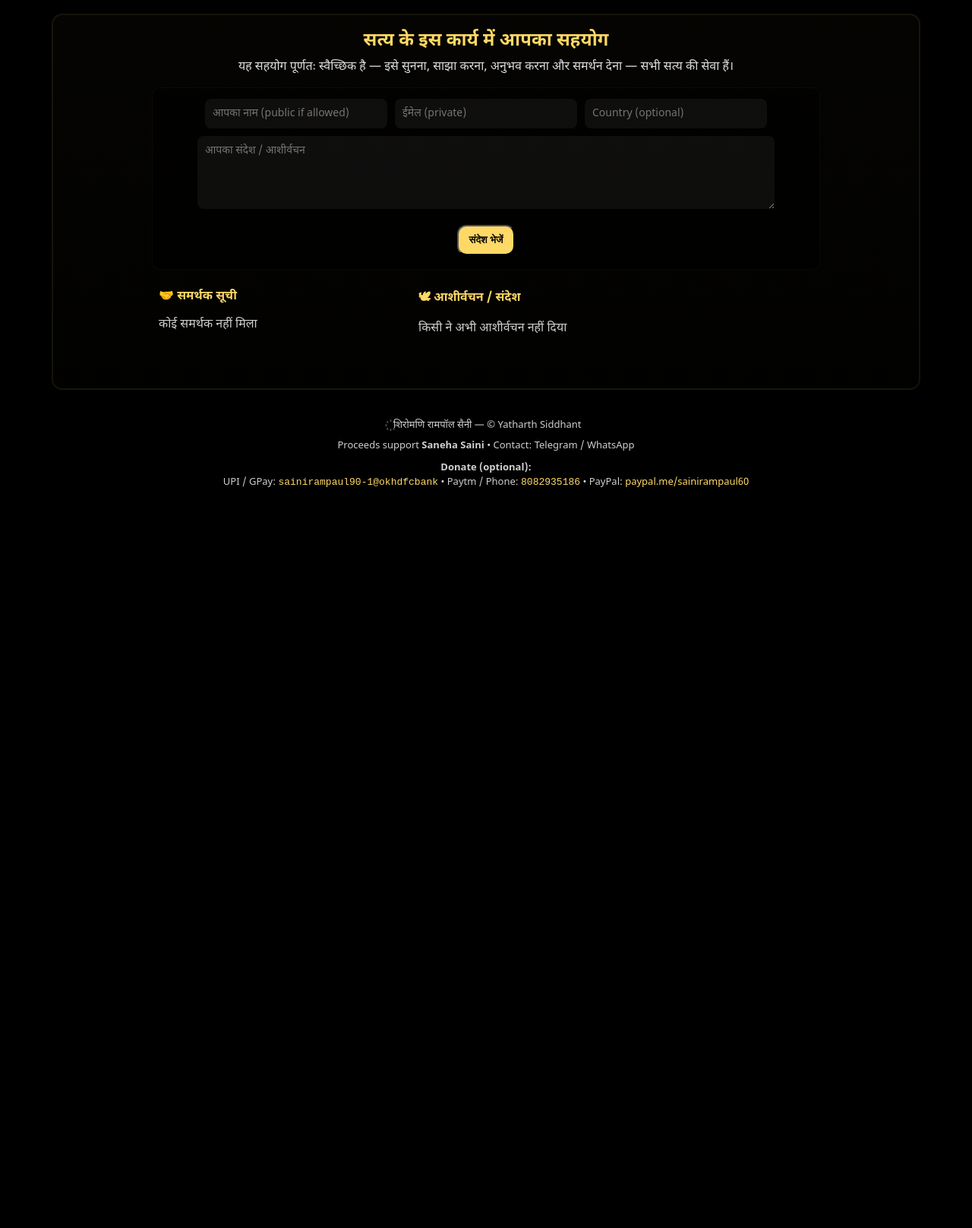
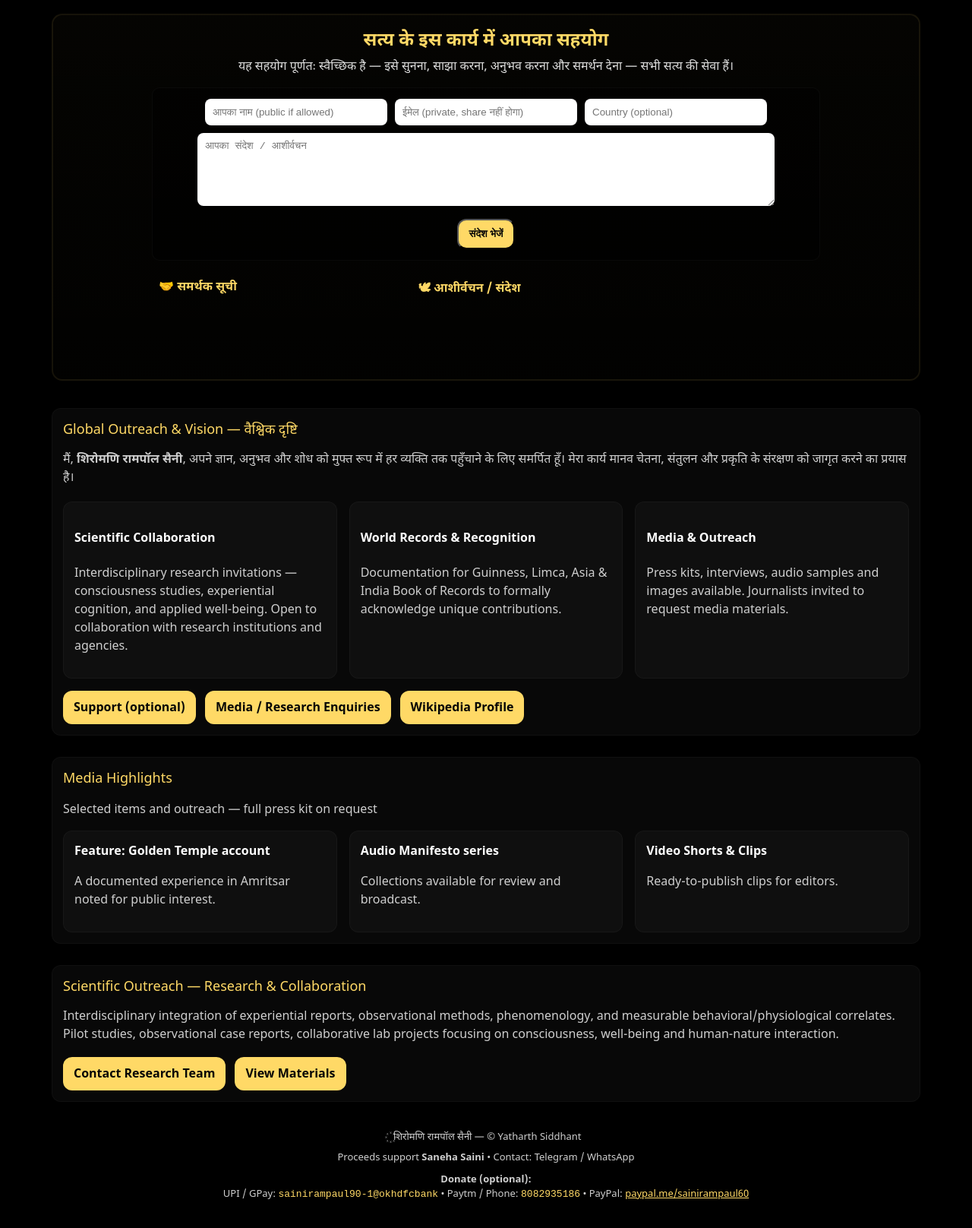
Before and after one commit to rampaulsaini/my-omniverse-store, a plain HTML site: page index.html in a window 1280 px wide. Shown: the part 640-2256 px from the top of the page at 76% size. Before the commit the page ends 1331 px from the top, so only its background shows below. Drawn offline with Linux system fonts and the light colour scheme.

Commit message:
Update index.html

```diff
--- a/index.html
+++ b/index.html
@@ -7,48 +7,36 @@
 <meta name="description" content="शाश्वत वास्तविक स्वाभाविक सत्य — Yatharth by Shromani Rampaulsaini. Free to read & listen. Support optional. Proceeds support Saneha Saini.">
 <meta name="keywords" content="निष्पक्ष समझ, Yatharth, Shromani Rampaulsaini, Nishpaksh Samajh, Saneha Saini, audio, manifesto, truth">
 <link rel="canonical" href="https://rampaulsaini.github.io/my-omniverse-store/">
-
-<meta property="og:locale" content="hi_IN" />
-<meta property="og:type" content="website" />
-<meta property="og:title" content="꙰ Yatharth — निष्पक्ष समझ — Shromani Rampaulsaini" />
-<meta property="og:description" content="The Era of Direct Truth — Free audio, manifesto and vision assets. Support optional." />
-<meta property="og:url" content="https://rampaulsaini.github.io/my-omniverse-store/" />
-<meta property="og:image" content="https://i.ibb.co/xqf3kTPS/enhanced-image.webp" />
-<meta name="twitter:card" content="summary_large_image" />
+<meta property="og:locale" content="hi_IN">
+<meta property="og:type" content="website">
+<meta property="og:title" content="꙰ Yatharth — निष्पक्ष समझ — Shromani Rampaulsaini">
+<meta property="og:description" content="The Era of Direct Truth — Free audio, manifesto and vision assets. Support optional.">
+<meta property="og:url" content="https://rampaulsaini.github.io/my-omniverse-store/">
+<meta property="og:image" content="https://i.ibb.co/xqf3kTPS/enhanced-image.webp">
+<meta name="twitter:card" content="summary_large_image">
 
 <style>
 :root{--bg:#000;--gold:#ffd966;--muted:#cfcfcf;--panel:rgba(255,255,255,0.03);--maxw:1200px;}
-*{box-sizing:border-box}
-html,body{height:100%;margin:0;background:var(--bg);color:#fff;font-family:"Noto Sans Devanagari","Noto Sans",Inter,system-ui;}
-a{color:var(--gold);text-decoration:none}
+*{box-sizing:border-box} html,body{height:100%;margin:0;background:var(--bg);color:#fff;font-family:"Noto Sans Devanagari","Noto Sans",Inter,system-ui;-webkit-font-smoothing:antialiased} a{color:var(--gold)}
 .wrap{max-width:var(--maxw);margin:18px auto;padding:28px}
 header{display:flex;justify-content:space-between;align-items:center;gap:12px;flex-wrap:wrap}
 .brand{display:flex;align-items:center;gap:12px}
 .mark{font-size:40px;color:var(--gold);font-weight:900;letter-spacing:1px}
-h1{margin:0;font-size:22px}
-.lead{color:var(--muted);font-size:13px}
+h1{margin:0;font-size:22px}.lead{color:var(--muted);font-size:13px}
 .hero{display:grid;grid-template-columns:1fr 420px;gap:28px;margin-top:18px;align-items:start}
-.hero-left{text-align:left}
-.main-photo{width:260px;border-radius:16px;border:6px solid rgba(255,215,102,0.06);box-shadow:0 40px 100px rgba(0,0,0,0.65);display:block;margin:0 auto}
+.hero-left{text-align:left}.main-photo{width:260px;border-radius:16px;border:6px solid rgba(255,215,102,0.06);box-shadow:0 40px 100px rgba(0,0,0,0.65);display:block;margin:0 auto}
 .gold-frame{padding:20px;border-radius:14px;background:linear-gradient(180deg, rgba(255,215,102,0.02), rgba(255,215,102,0.008));border:2px solid rgba(255,215,102,0.08)}
-.hero-text{color:var(--gold);font-weight:700;font-size:16px;line-height:1.7;white-space:pre-line}
-.hero-text .eng{display:block;color:#fff;font-weight:600;margin-top:10px;font-size:15px}
+.hero-text{color:var(--gold);font-weight:700;font-size:16px;line-height:1.7;white-space:pre-line}.hero-text .eng{display:block;color:#fff;font-weight:600;margin-top:10px;font-size:15px}
 .links{display:flex;flex-wrap:wrap;gap:10px;margin-top:14px;justify-content:flex-start}
-.link-pill{background:transparent;border:1px solid rgba(255,255,255,0.05);padding:10px 14px;border-radius:12px;color:var(--gold);font-weight:700}
-.link-pill:hover{transform:translateY(-4px);background:rgba(255,215,102,0.06);color:#000}
-.btn{background:var(--gold);color:#050505;padding:10px 14px;border-radius:12px;font-weight:800;display:inline-block;cursor:pointer;margin:4px 0}
+.link-pill{background:transparent;border:1px solid rgba(255,255,255,0.05);padding:10px 14px;border-radius:12px;color:var(--gold);text-decoration:none;font-weight:700}.link-pill:hover{transform:translateY(-4px);background:rgba(255,215,102,0.06);color:#000}
+.btn{background:var(--gold);color:#050505;padding:10px 14px;border-radius:12px;text-decoration:none;font-weight:800;display:inline-block;cursor:pointer}
 .card{background:var(--panel);padding:14px;border-radius:12px;border:1px solid rgba(255,255,255,0.03)}
-.center{text-align:center}
-.grid-3{display:grid;grid-template-columns:repeat(auto-fit,minmax(240px,1fr));gap:16px;margin-top:14px}
+.center{text-align:center}.grid-3{display:grid;grid-template-columns:repeat(auto-fit,minmax(240px,1fr));gap:16px;margin-top:14px}
 footer{margin-top:36px;color:var(--muted);font-size:13px;text-align:center;padding-bottom:20px}
 @media(max-width:1000px){.hero{grid-template-columns:1fr}.main-photo{width:180px}.hero-left{text-align:center}.links{justify-content:center}}
-.section-title{color:var(--gold);font-size:18px;margin-bottom:10px}
-.muted{color:var(--muted)}
-.lp{line-height:1.5}
-/* subtle animation */
-.fade-up{transform:translateY(8px);opacity:0;transition:all .48s ease-out}
-.fade-up.show{transform:none;opacity:1}
-input,textarea{outline:none;background:rgba(255,255,255,0.05);color:#fff;font-family:inherit;font-size:14px}
+.badge{display:inline-block;padding:6px 10px;border-radius:999px;background:rgba(255,215,102,0.08);color:var(--gold);font-weight:700}
+.section-title{color:var(--gold);font-size:18px;margin-bottom:10px}.muted{color:var(--muted)}.meta-row{display:flex;gap:12px;flex-wrap:wrap;align-items:center}
+.lp{line-height:1.5}.fade-up{transform:translateY(8px);opacity:0;transition:all .48s ease-out}.fade-up.show{transform:none;opacity:1}
 </style>
 </head>
 <body>
@@ -64,7 +52,7 @@ input,textarea{outline:none;background:rgba(255,255,255,0.05);color:#fff;font-fa
 <a class="link-pill" href="https://t.me/sampaulsaini" target="_blank" rel="noopener">Telegram</a>
 <a class="link-pill" href="https://wa.me/918082935186" target="_blank" rel="noopener">WhatsApp</a>
 <a class="link-pill" href="https://www.facebook.com/share/18zfovgyUH" target="_blank" rel="noopener">Facebook</a>
-<a class="link-pill" href="https://rampaulsaini.github.io/my-omniverse-store/" target="_blank">Official Website</a>
+<a class="link-pill" href="https://rampaulsaini.github.io/my-omniverse-store/" target="_blank" rel="noopener">Official Website</a>
 <a class="link-pill" href="https://en.wikipedia.org/wiki/User:Shiromni_Rampaulsaini" target="_blank" rel="noopener">Wikipedia</a>
 </nav>
 </header>
@@ -107,7 +95,7 @@ input,textarea{outline:none;background:rgba(255,255,255,0.05);color:#fff;font-fa
 <div style="background:rgba(0,0,0,0.45);padding:14px;border-radius:10px;border:1px solid rgba(255,255,255,0.03)">
 <div style="display:flex;gap:10px;flex-wrap:wrap;justify-content:center">
 <input id="sname" placeholder="आपका नाम (public if allowed)" style="padding:10px;border-radius:8px;border:none;width:240px">
-<input id="semail" placeholder="ईमेल (private)" style="padding:10px;border-radius:8px;border:none;width:240px">
+<input id="semail" placeholder="ईमेल (private, share नहीं होगा)" style="padding:10px;border-radius:8px;border:none;width:240px">
 <input id="scountry" placeholder="Country (optional)" style="padding:10px;border-radius:8px;border:none;width:240px">
 </div>
 <div style="margin-top:10px;text-align:center">
@@ -130,7 +118,56 @@ input,textarea{outline:none;background:rgba(255,255,255,0.05);color:#fff;font-fa
 </div>
 </section>
 
-<!-- Footer -->
+<!-- Scientific / Media / Global Outreach Section -->
+<section style="margin-top:36px">
+<div class="card">
+<div class="section-title">Global Outreach & Vision — वैश्विक दृष्टि</div>
+<p class="muted lp">मैं, <strong>शिरोमणि रामपॉल सैनी</strong>, अपने ज्ञान, अनुभव और शोध को मुफ्त रूप में हर व्यक्ति तक पहुँचाने के लिए समर्पित हूँ। मेरा कार्य मानव चेतना, संतुलन और प्रकृति के संरक्षण को जागृत करने का प्रयास है।</p>
+<div class="grid-3" style="margin-top:18px">
+<div class="card">
+<h4>Scientific Collaboration</h4>
+<p class="muted">Interdisciplinary research invitations — consciousness studies, experiential cognition, and applied well-being. Open to collaboration with research institutions and agencies.</p>
+</div>
+<div class="card">
+<h4>World Records & Recognition</h4>
+<p class="muted">Documentation for Guinness, Limca, Asia & India Book of Records to formally acknowledge unique contributions.</p>
+</div>
+<div class="card">
+<h4>Media & Outreach</h4>
+<p class="muted">Press kits, interviews, audio samples and images available. Journalists invited to request media materials.</p>
+</div>
+</div>
+<div style="margin-top:16px;display:flex;gap:12px;flex-wrap:wrap;align-items:center">
+<a class="btn" href="#supportSection">Support (optional)</a>
+<a class="btn" href="mailto:info@rampaulsaini.github.io">Media / Research Enquiries</a>
+<a class="btn" href="https://en.wikipedia.org/wiki/User:Shiromni_Rampaulsaini" target="_blank">Wikipedia Profile</a>
+</div>
+</div>
+</section>
+
+<section style="margin-top:28px">
+<div class="card">
+<div class="section-title">Media Highlights</div>
+<p class="muted">Selected items and outreach — full press kit on request</p>
+<div class="grid-3" style="margin-top:12px">
+<div class="card"><strong>Feature: Golden Temple account</strong><p class="muted">A documented experience in Amritsar noted for public interest.</p></div>
+<div class="card"><strong>Audio Manifesto series</strong><p class="muted">Collections available for review and broadcast.</p></div>
+<div class="card"><strong>Video Shorts & Clips</strong><p class="muted">Ready-to-publish clips for editors.</p></div>
+</div>
+</div>
+</section>
+
+<section style="margin-top:28px">
+<div class="card">
+<div class="section-title">Scientific Outreach — Research & Collaboration</div>
+<p class="muted lp">Interdisciplinary integration of experiential reports, observational methods, phenomenology, and measurable behavioral/physiological correlates. Pilot studies, observational case reports, collaborative lab projects focusing on consciousness, well-being and human-nature interaction.</p>
+<div style="margin-top:12px;display:flex;gap:12px;flex-wrap:wrap">
+<a class="btn" href="mailto:research@rampaulsaini.github.io">Contact Research Team</a>
+<a class="btn" href="https://rampaulsaini.github.io/my-omniverse-store/" target="_blank">View Materials</a>
+</div>
+</div>
+</section>
+
 <footer>
 <div style="margin-bottom:8px">꙰ शिरोमणि रामपॉल सैनी — © Yatharth Siddhant</div>
 <div style="color:var(--muted)">Proceeds support <strong>Saneha Saini</strong> • Contact: Telegram / WhatsApp</div>
@@ -140,53 +177,26 @@ input,textarea{outline:none;background:rgba(255,255,255,0.05);color:#fff;font-fa
 </footer>
 
 <script>
-// LocalStorage + Google Sheet POST
 function addSupport(){
   var n=document.getElementById('sname').value.trim();
   var e=document.getElementById('semail').value.trim();
   var c=document.getElementById('scountry').value.trim();
   var m=document.getElementById('smsg').value.trim();
   if(!m){ alert('कृपया संदेश लिखें'); return; }
-
-  // LocalStorage
-  var sp=JSON.parse(localStorage.getItem('spList')||'[]');
-  var ms=JSON.parse(localStorage.getItem('spMsg')||'[]');
+  var sp = JSON.parse(localStorage.getItem('spList')||'[]');
+  var ms = JSON.parse(localStorage.getItem('spMsg')||'[]');
   if(n) sp.push({name:n,country:c||'Unknown'});
   ms.push({name:n||'अनाम', msg:m});
   localStorage.setItem('spList', JSON.stringify(sp));
   localStorage.setItem('spMsg', JSON.stringify(ms));
-  loadSupport();
-
-  // Google Sheet POST
-  fetch("YOUR_WEB_APP_URL_HERE",{
-    method:"POST",
-    headers:{"Content-Type":"application/json"},
-    body:JSON.stringify({name:n,email:e,country:c,message:m})
-  })
-  .then(resp=>resp.json())
-  .then(data=>{ alert('धन्यवाद — आपका संदेश सुरक्षित कर लिया गया।'); })
-  .catch(err=>{ console.error(err); alert('Sheet में नहीं जा सका'); });
-
-  // Clear form
   document.getElementById('sname').value='';
   document.getElementById('semail').value='';
   document.getElementById('scountry').value='';
   document.getElementById('smsg').value='';
+  loadSupport();
+  alert('धन्यवाद — आपका संदेश सुरक्षित कर लिया गया।');
 }
-
 function loadSupport(){
-  var sp=JSON.parse(localStorage.getItem('spList')||'[]');
-  var ms=JSON.parse(localStorage.getItem('spMsg')||'[]');
-  document.getElementById('supList').innerHTML = sp.map(s=>'🌍 <b>'+escapeHtml(s.name)+'</b> — '+escapeHtml(s.country)).join('<br>') || '<li style="color:var(--muted)">कोई समर्थक नहीं मिला</li>';
-  document.getElementById('msgWall').innerHTML = ms.map(m=>'🕊 <b>'+escapeHtml(m.name)+':</b> '+escapeHtml(m.msg)).join('<br>') || '<p style="color:var(--muted)">किसी ने अभी आशीर्वचन नहीं दिया</p>';
-}
-
-function escapeHtml(s){return String(s).replace(/&/g,'&amp;').replace(/</g,'&lt;').replace(/>/g,'&gt;');}
-
-loadSupport();
-window.addEventListener('load', function(){ document.querySelectorAll('.fade-up').forEach(el=>el.classList.add('show')); });
-</script>
-
-</main>
-</body>
-  </html>
+  var sp = JSON.parse(localStorage.getItem('spList')||'[]');
+  var ms = JSON.parse(localStorage.getItem('spMsg')||'[]');
+  document.getElementById('supList').innerHTML = sp.map(function(s){ return '<li>🌍 <b>'+escapeHtml(s.name)+'</b> — '+escape
```
